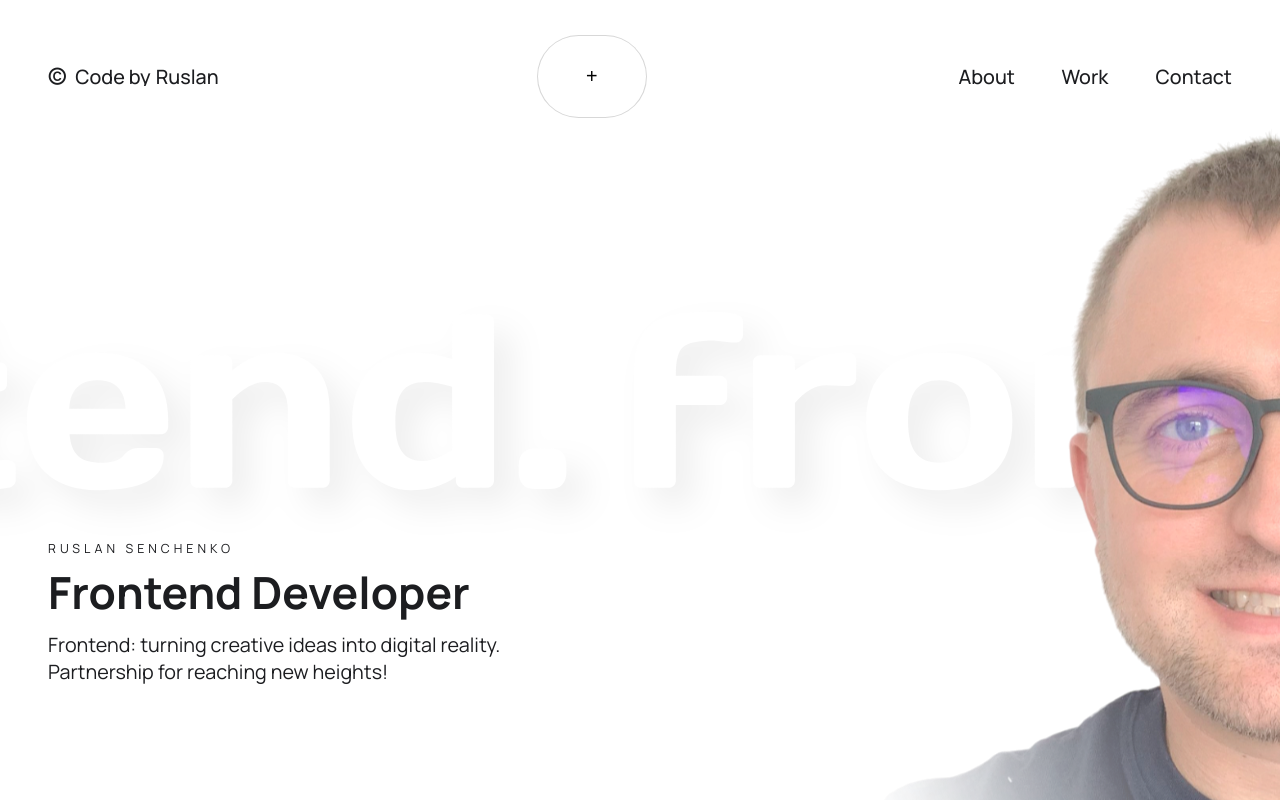
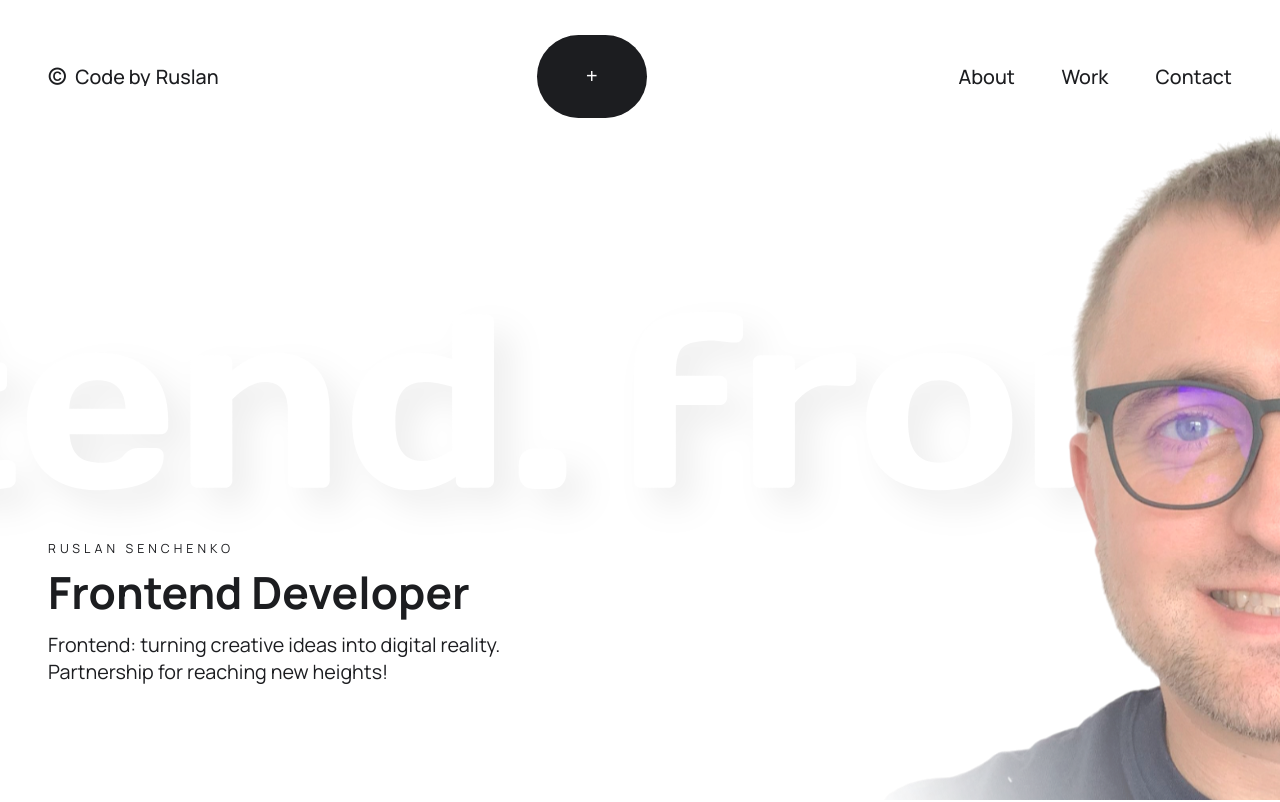
Before and after one commit to ssenick/ssenick-portfolio, a React (Vite) app: page / in a window 1280 px wide. Shown: the top 802 px of the page. Built offline with nearby package versions, Linux system fonts and the light colour scheme.

Commit message:
changed "clear" variant

```diff
--- a/src/UI/AppButton/AppButton.module.scss
+++ b/src/UI/AppButton/AppButton.module.scss
@@ -3,7 +3,6 @@
     .Button {
       height: 4.25em;
       padding: 0 2.5em;
-      background-color: transparent;
       border-radius: 2.125em;
       min-width: 1em;
       overflow: hidden;
@@ -12,6 +11,8 @@
       justify-content: center;
       position: relative;
       box-shadow: inset 0 0 0 1px var(--color-border);
+      background-color: var(--color-text);
+      color: var(--color-bg);
     }
   }
 
@@ -152,6 +153,7 @@
     }
   }
 
+  &.clear,
   &.link,
   &.round,
   &.burger {
```
